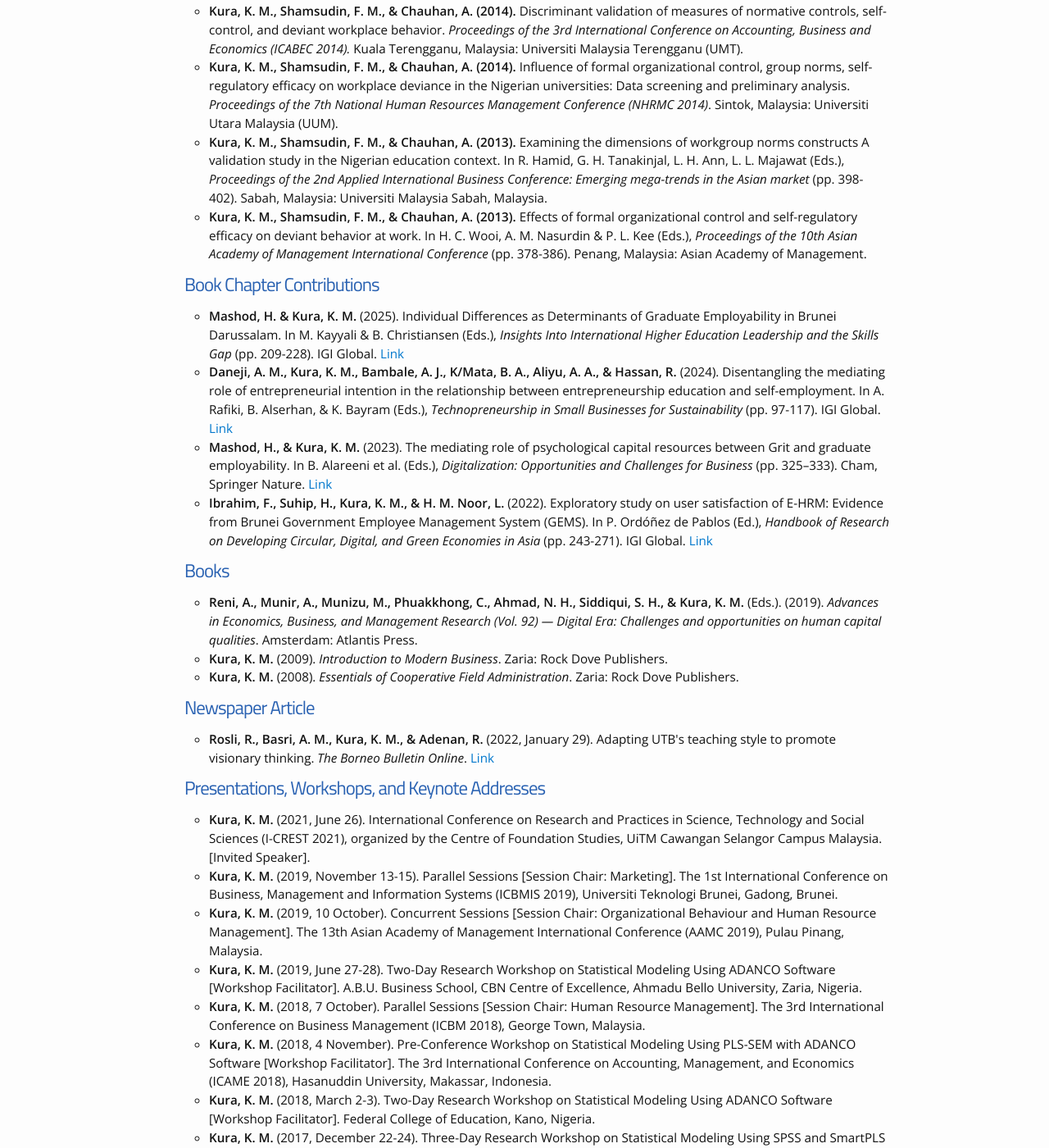
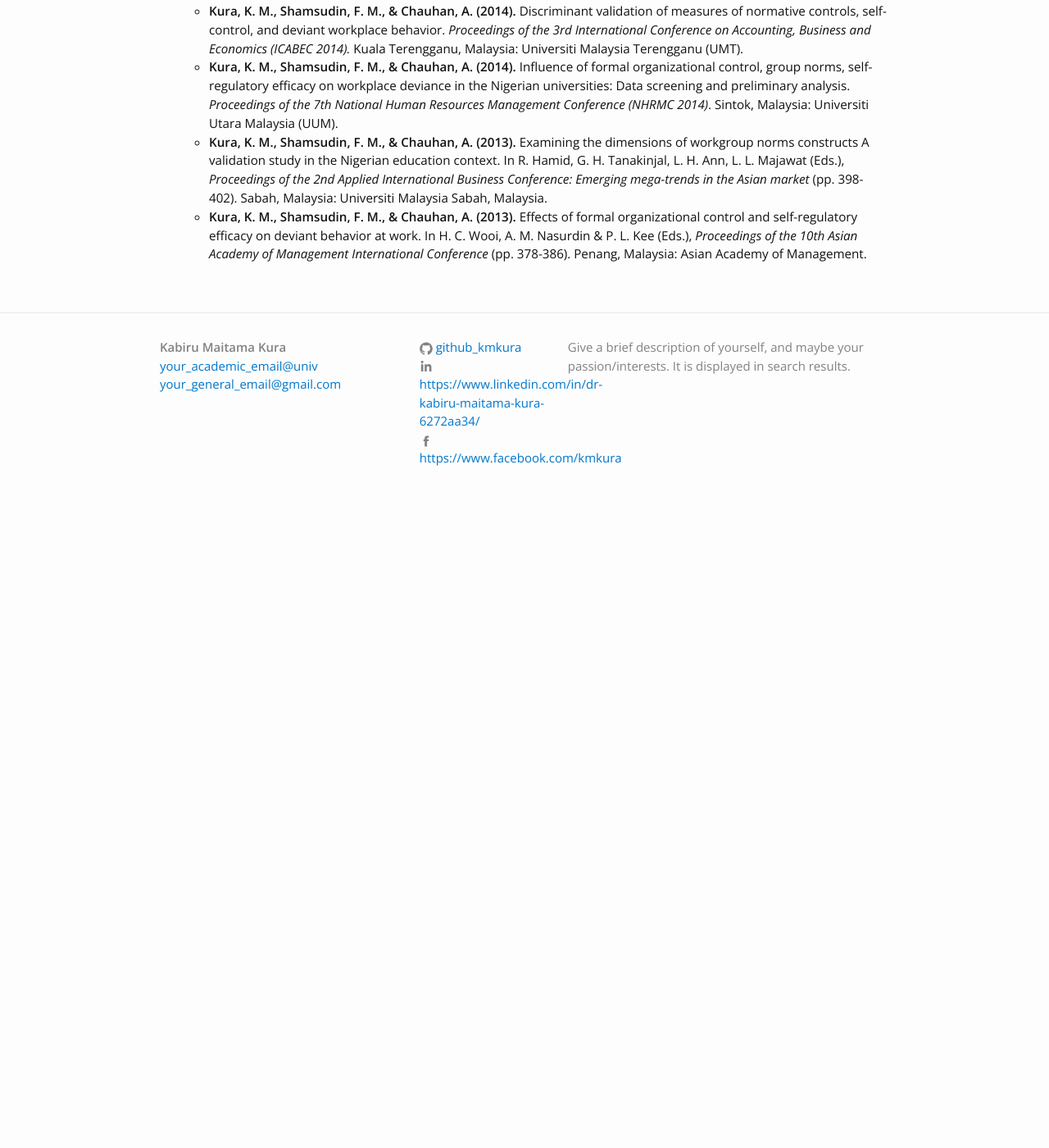
Before and after one commit to kmkura/kmkura.github.io, a Jekyll site: the page built from research.md, in a window 1280 px wide and 1400 px high, scrolled down 3137 px. Shown: the whole window at 82% size. Built offline with Jekyll 4.4.1, drawn with Linux system fonts in a browser that asks for light colours; after the commit the page ends 3767 px from its top, so only the background shows below that; some of the changed text lies outside the part shown.

Commit message:
Update research.md

```diff
--- a/research.md
+++ b/research.md
@@ -142,39 +142,3 @@ title: Research
     <li><strong>Kura, K. M., Shamsudin, F. M., & Chauhan, A. (2013).</strong> Examining the dimensions of workgroup norms constructs A validation study in the Nigerian education context. In R. Hamid, G. H. Tanakinjal, L. H. Ann, L. L. Majawat (Eds.), <em>Proceedings of the 2nd Applied International Business Conference: Emerging mega-trends in the Asian market</em> (pp. 398-402). Sabah, Malaysia: Universiti Malaysia Sabah, Malaysia.</li>
     <li><strong>Kura, K. M., Shamsudin, F. M., & Chauhan, A. (2013).</strong> Effects of formal organizational control and self-regulatory efficacy on deviant behavior at work. In H. C. Wooi, A. M. Nasurdin & P. L. Kee (Eds.), <em>Proceedings of the 10th Asian Academy of Management International Conference</em> (pp. 378-386). Penang, Malaysia: Asian Academy of Management.</li>
 </ul>
-
-   <h1>Book Chapter Contributions</h1>
-    <ul>
-        <li><strong>Mashod, H. & Kura, K. M.</strong> (2025). Individual Differences as Determinants of Graduate Employability in Brunei Darussalam. In M. Kayyali & B. Christiansen (Eds.), <i>Insights Into International Higher Education Leadership and the Skills Gap</i> (pp. 209-228). IGI Global. <a href="https://doi.org/10.4018/979-8-3693-3443-0.ch008" target="_blank">Link</a></li>
-        <li><strong>Daneji, A. M., Kura, K. M., Bambale, A. J., K/Mata, B. A., Aliyu, A. A., & Hassan, R.</strong> (2024). Disentangling the mediating role of entrepreneurial intention in the relationship between entrepreneurship education and self-employment. In A. Rafiki, B. Alserhan, & K. Bayram (Eds.), <i>Technopreneurship in Small Businesses for Sustainability</i> (pp. 97-117). IGI Global. <a href="https://doi.org/10.4018/979-8-3693-3530-7.ch006" target="_blank">Link</a></li>
-        <li><strong>Mashod, H., & Kura, K. M.</strong> (2023). The mediating role of psychological capital resources between Grit and graduate employability. In B. Alareeni et al. (Eds.), <i>Digitalization: Opportunities and Challenges for Business</i> (pp. 325–333). Cham, Springer Nature. <a href="https://doi.org/10.1007/978-3-031-26956-1_32" target="_blank">Link</a></li>
-        <li><strong>Ibrahim, F., Suhip, H., Kura, K. M., & H. M. Noor, L.</strong> (2022). Exploratory study on user satisfaction of E-HRM: Evidence from Brunei Government Employee Management System (GEMS). In P. Ordóñez de Pablos (Ed.), <i>Handbook of Research on Developing Circular, Digital, and Green Economies in Asia</i> (pp. 243-271). IGI Global. <a href="https://doi.org/10.4018/978-1-7998-8678-5.ch014" target="_blank">Link</a></li>
-    </ul>
-
-    <h1>Books</h1>
-    <ul>
-        <li><strong>Reni, A., Munir, A., Munizu, M., Phuakkhong, C., Ahmad, N. H., Siddiqui, S. H., & Kura, K. M.</strong> (Eds.). (2019). <i>Advances in Economics, Business, and Management Research (Vol. 92) — Digital Era: Challenges and opportunities on human capital qualities</i>. Amsterdam: Atlantis Press.</li>
-        <li><strong>Kura, K. M.</strong> (2009). <i>Introduction to Modern Business</i>. Zaria: Rock Dove Publishers.</li>
-        <li><strong>Kura, K. M.</strong> (2008). <i>Essentials of Cooperative Field Administration</i>. Zaria: Rock Dove Publishers.</li>
-    </ul>
-
-    <h1>Newspaper Article</h1>
-    <ul>
-        <li><strong>Rosli, R., Basri, A. M., Kura, K. M., & Adenan, R.</strong> (2022, January 29). Adapting UTB's teaching style to promote visionary thinking. <i>The Borneo Bulletin Online</i>. <a href="https://borneobulletin.com.bn/towards-advancing-into-the-future/" target="_blank">Link</a></li>
-    </ul>
-
-    <h1>Presentations, Workshops, and Keynote Addresses</h1>
-    <ul>
-        <li><strong>Kura, K. M.</strong> (2021, June 26). International Conference on Research and Practices in Science, Technology and Social Sciences (I-CREST 2021), organized by the Centre of Foundation Studies, UiTM Cawangan Selangor Campus Malaysia. [Invited Speaker].</li>
-        <li><strong>Kura, K. M.</strong> (2019, November 13-15). Parallel Sessions [Session Chair: Marketing]. The 1st International Conference on Business, Management and Information Systems (ICBMIS 2019), Universiti Teknologi Brunei, Gadong, Brunei.</li>
-        <li><strong>Kura, K. M.</strong> (2019, 10 October). Concurrent Sessions [Session Chair: Organizational Behaviour and Human Resource Management]. The 13th Asian Academy of Management International Conference (AAMC 2019), Pulau Pinang, Malaysia.</li>
-        <li><strong>Kura, K. M.</strong> (2019, June 27-28). Two-Day Research Workshop on Statistical Modeling Using ADANCO Software [Workshop Facilitator]. A.B.U. Business School, CBN Centre of Excellence, Ahmadu Bello University, Zaria, Nigeria.</li>
-        <li><strong>Kura, K. M.</strong> (2018, 7 October). Parallel Sessions [Session Chair: Human Resource Management]. The 3rd International Conference on Business Management (ICBM 2018), George Town, Malaysia.</li>
-        <li><strong>Kura, K. M.</strong> (2018, 4 November). Pre-Conference Workshop on Statistical Modeling Using PLS-SEM with ADANCO Software [Workshop Facilitator]. The 3rd International Conference on Accounting, Management, and Economics (ICAME 2018), Hasanuddin University, Makassar, Indonesia.</li>
-        <li><strong>Kura, K. M.</strong> (2018, March 2-3). Two-Day Research Workshop on Statistical Modeling Using ADANCO Software [Workshop Facilitator]. Federal College of Education, Kano, Nigeria.</li>
-        <li><strong>Kura, K. M.</strong> (2017, December 22-24). Three-Day Research Workshop on Statistical Modeling Using SPSS and SmartPLS Software [Workshop Facilitator]. Tahir Guest Palace Hotel, Nassarawa, Kano, Nigeria.</li>
-        <li><strong>Kura, K. M.</strong> (2016, January 28-29). Two-day Basic Workshop on Statistical Analysis with SPSS Software [Workshop Facilitator]. Federal Polytechnic Bida, Nigeria.</li>
-        <li><strong>Kura, K. M.</strong> (2014, November 17-18). Two-day intensive Workshop on PLS-SEM with SmartPLS [Workshop Facilitator]. Universiti Utara Malaysia, Sintok, Malaysia.</li>
-    </ul>
-
-</body>
```
